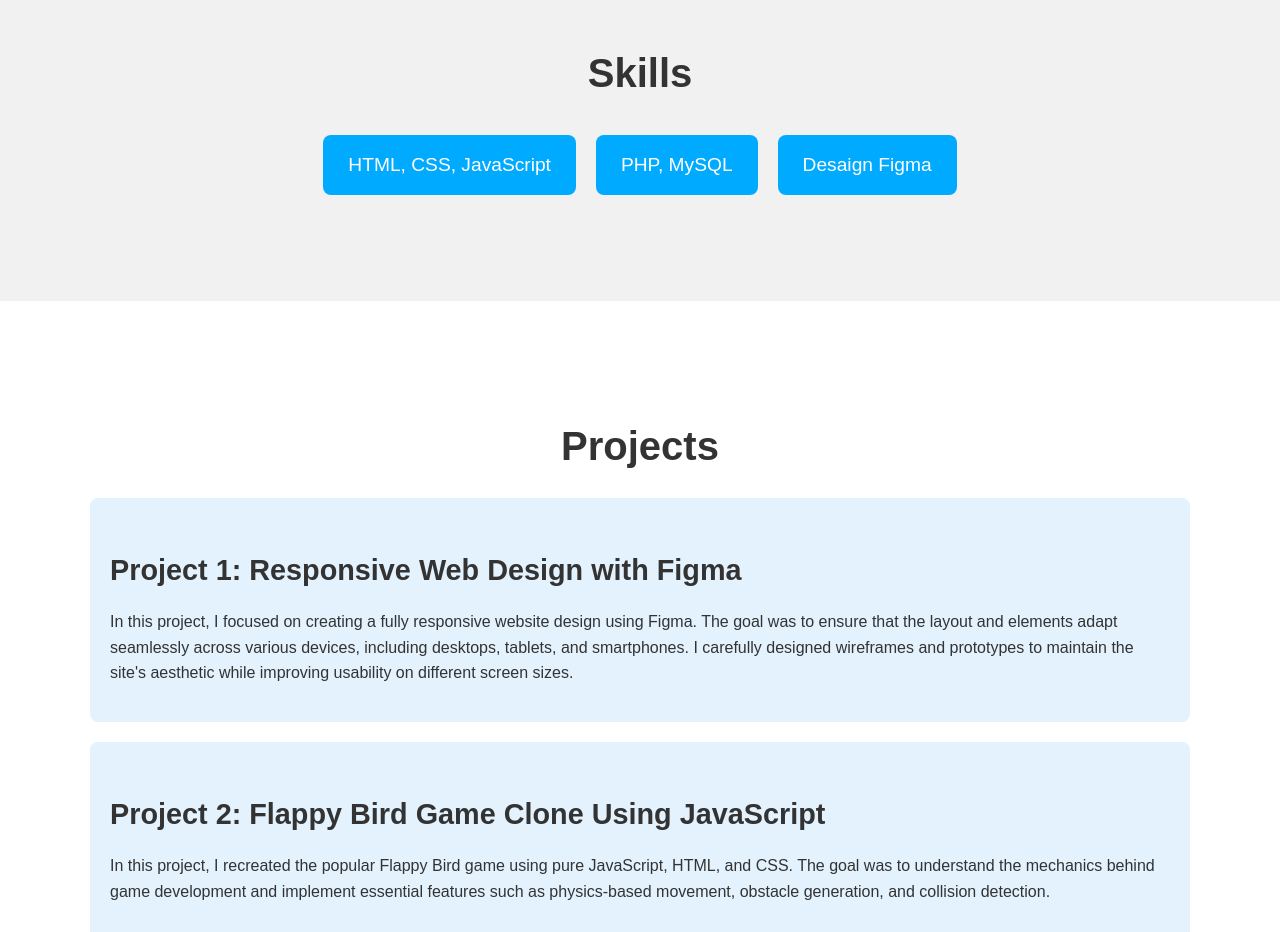
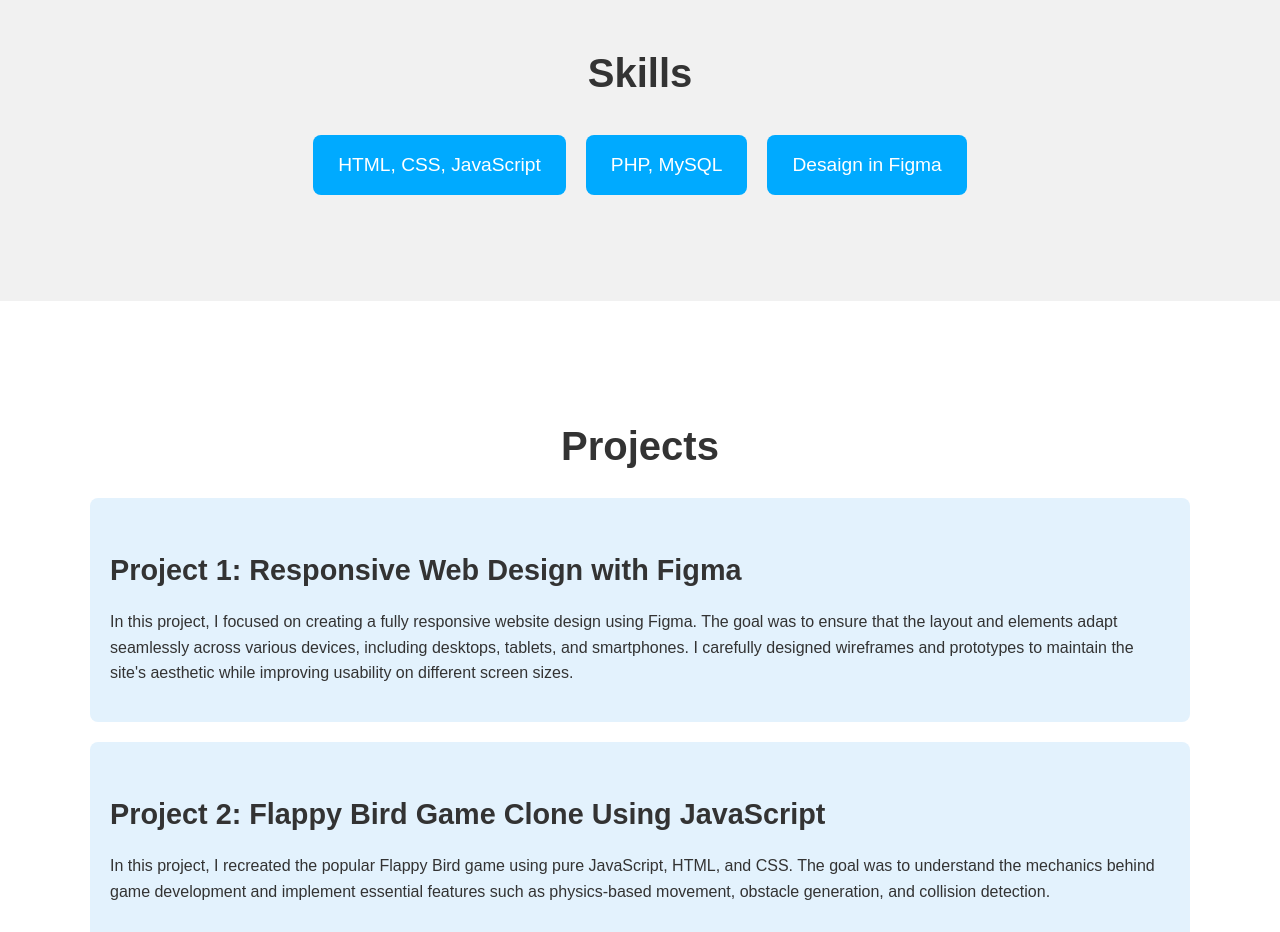
Before and after one commit to najwameisarah/web-portofolio, a plain HTML site: page index.html in a window 1280 px wide. Shown: the part 1340-2272 px from the top of the page. Drawn offline with Linux system fonts and the light colour scheme.

Commit message:
Update index.html

```diff
--- a/index.html
+++ b/index.html
@@ -35,7 +35,7 @@
             <ul>
                 <li>HTML, CSS, JavaScript</li>
                 <li>PHP, MySQL</li>
-                <li>Desaign Figma</li>
+                <li>Desaign in Figma</li>
             </ul>
         </div>
     </section>
```
